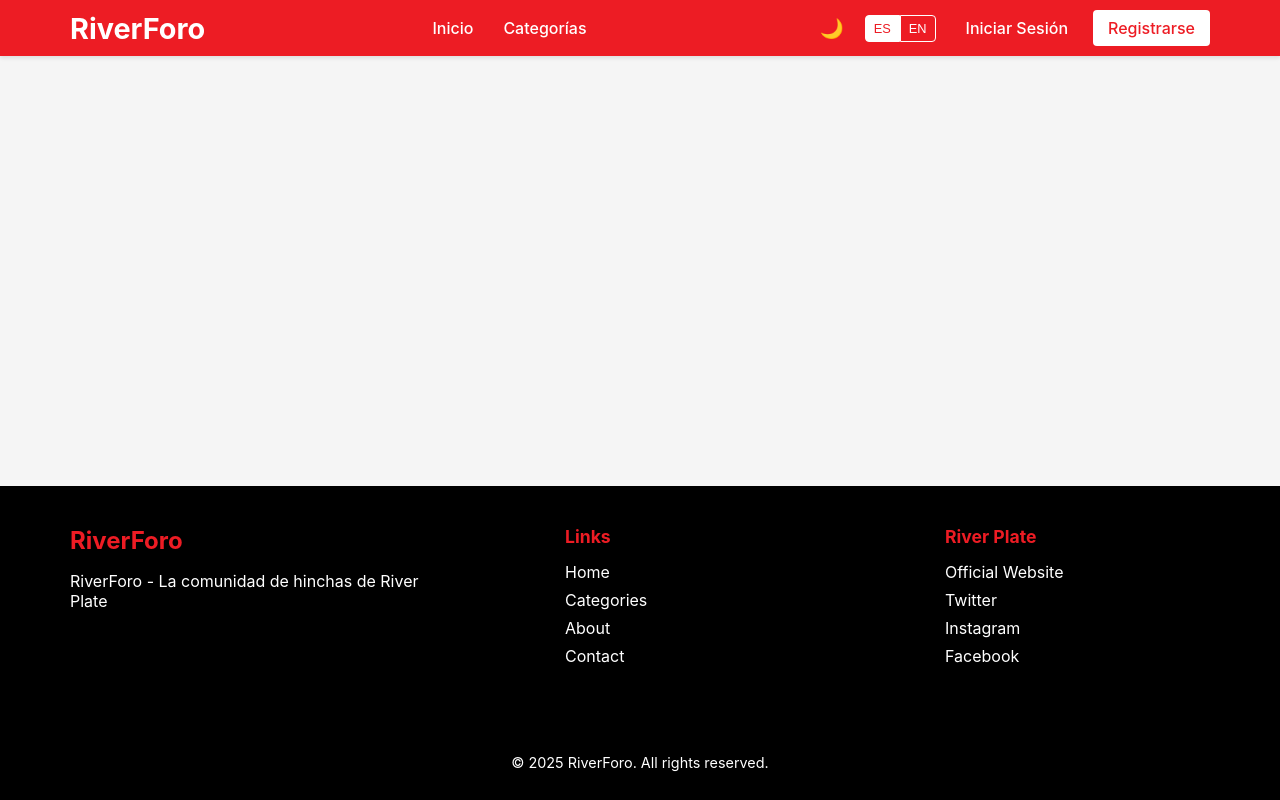
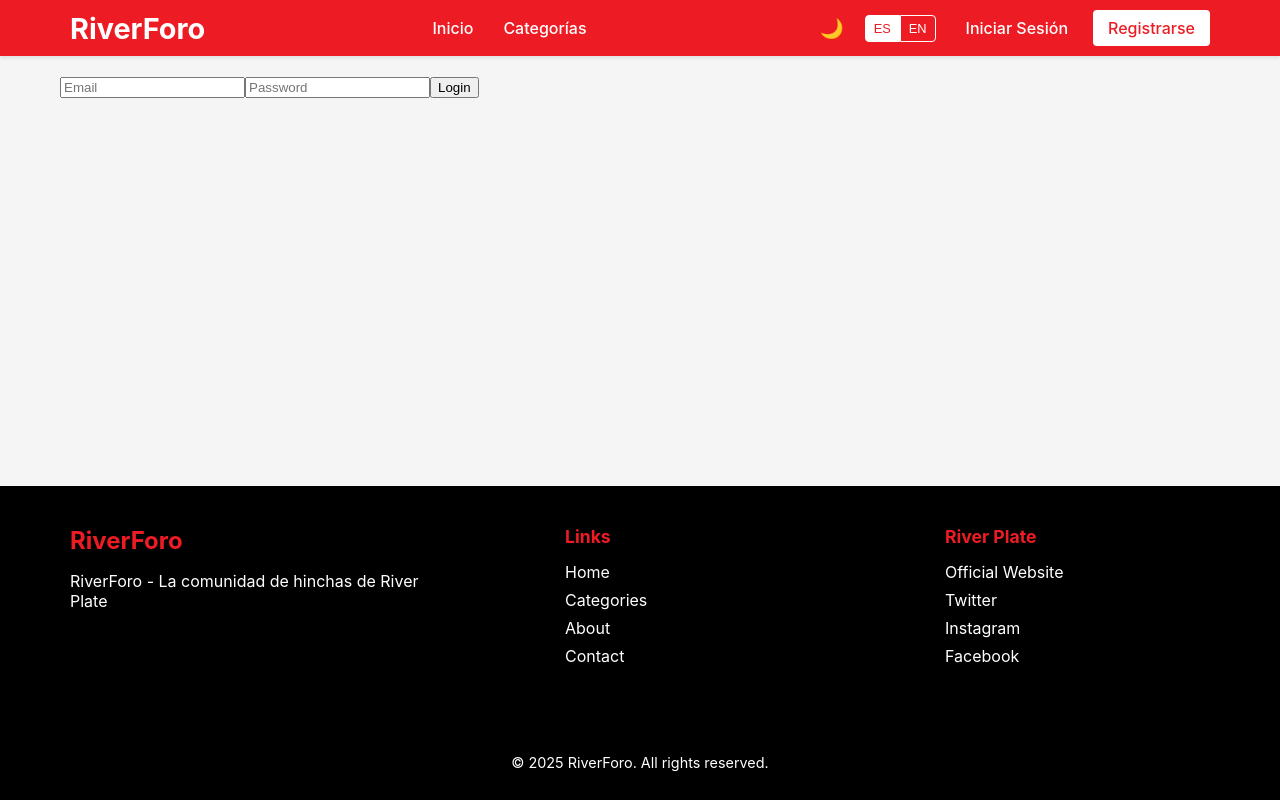
Before and after one commit to RiverForo/riverforo, a React (Create React App) app in the folder frontend/: page /login in a window 1280 px wide. Built offline with nearby package versions, Linux system fonts and the light colour scheme.

Commit message:
Add login page route to App.js

```diff
--- a/frontend/src/App.js
+++ b/frontend/src/App.js
@@ -5,6 +5,7 @@ import { useTheme } from './contexts/ThemeContext';
 import Header from './components/layout/Header';
 import Footer from './components/layout/Footer';
 import Home from './pages/Home';
+import Login from './pages/Login'; // <-- added import
 import './App.css';
 
 function App() {
@@ -17,7 +18,7 @@ function App() {
       <main className="main-content">
         <Routes>
           <Route path="/" element={<Home />} />
-          {/* Other routes will be added here */}
+          <Route path="/login" element={<Login />} /> {/* <-- added route */}
         </Routes>
       </main>
       <Footer />
```
